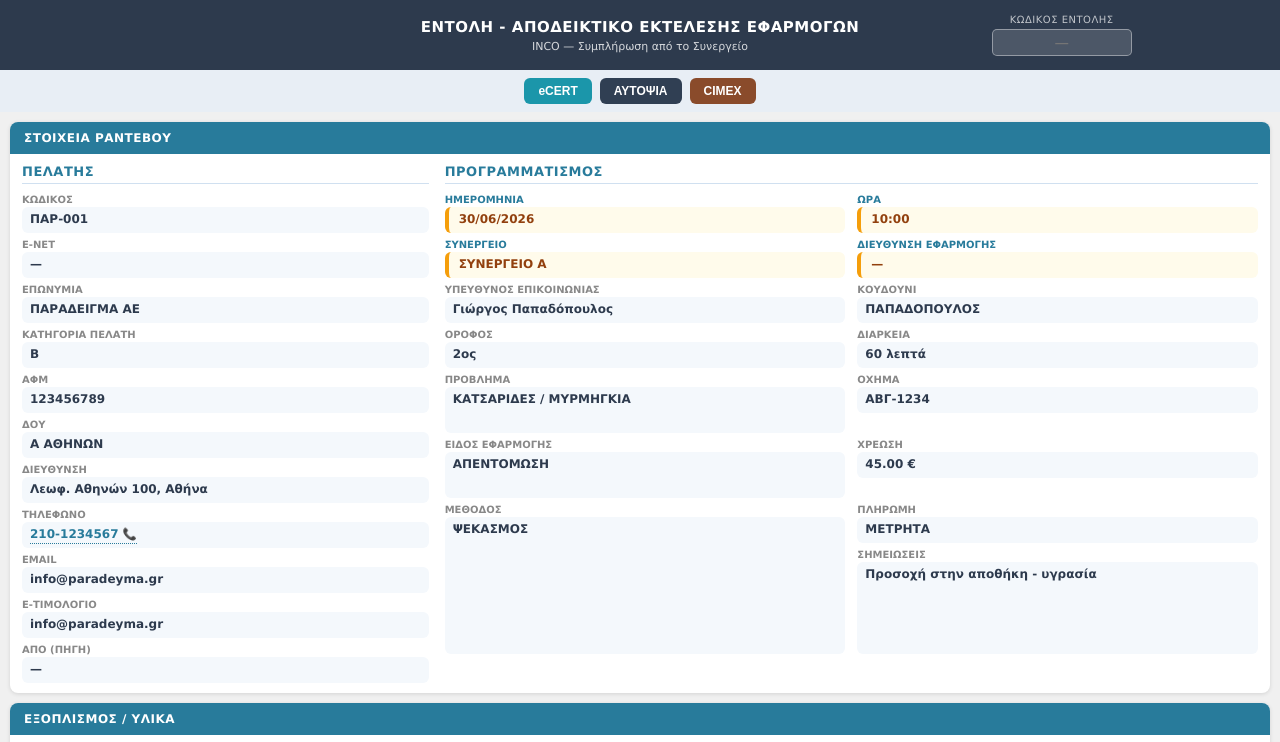
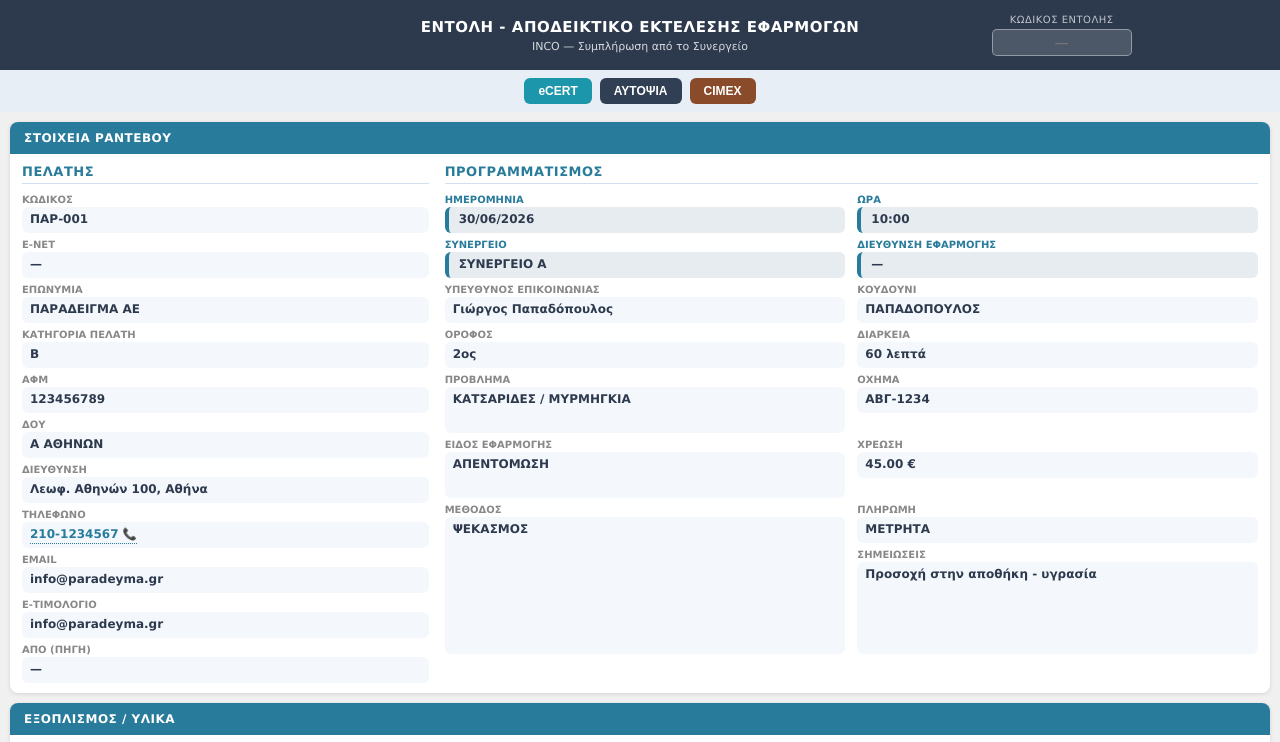
Before and after one commit to incoedy-ai/form-synergeiou, a plain HTML site: page form_synergeiou.html in a window 1280 px wide. Shown: the top 742 px of the page. Drawn offline with Linux system fonts and the light colour scheme.

Commit message:
Και οι τιμές του προγραμματισμού στη φόρμα συνεργείου σε γκρι-μπλε
Οι ετικέτες είχαν γίνει μπλε αλλά οι τιμές δίπλα τους κρατούσαν ακόμα το
κεχριμπαρί φόντο με την πορτοκαλί γραμμή.

Co-Authored-By: Claude Opus 5 <noreply@anthropic.com>

```diff
--- a/form_synergeiou.html
+++ b/form_synergeiou.html
@@ -289,10 +289,10 @@
       <div class="rv-col rv-col-wide">
         <div class="info-col-title">ΠΡΟΓΡΑΜΜΑΤΙΣΜΟΣ</div>
         <div class="prog-grid">
-          <div class="info-item"><span class="info-label" style="color:#287B9B;">ΗΜΕΡΟΜΗΝΙΑ</span><span class="info-val" id="inf-imer" style="background:#fffbeb;border-left:4px solid #f59e0b;color:#92400e;padding-left:10px;">—</span></div>
-          <div class="info-item"><span class="info-label" style="color:#287B9B;">ΩΡΑ</span><span class="info-val" id="inf-ora" style="background:#fffbeb;border-left:4px solid #f59e0b;color:#92400e;padding-left:10px;">—</span></div>
-          <div class="info-item"><span class="info-label" style="color:#287B9B;">ΣΥΝΕΡΓΕΙΟ</span><span class="info-val" id="inf-syn" style="background:#fffbeb;border-left:4px solid #f59e0b;color:#92400e;padding-left:10px;">—</span></div>
-          <div class="info-item"><span class="info-label" id="lbl-diey-ef" style="color:#287B9B;">ΔΙΕΥΘΥΝΣΗ ΕΦΑΡΜΟΓΗΣ</span><span class="info-val" id="inf-diey-ef" style="background:#fffbeb;border-left:4px solid #f59e0b;color:#92400e;padding-left:10px;">—</span></div>
+          <div class="info-item"><span class="info-label" style="color:#287B9B;">ΗΜΕΡΟΜΗΝΙΑ</span><span class="info-val" id="inf-imer" style="background:#e7ecf0;border-left:4px solid #287B9B;color:#2D3A4D;padding-left:10px;">—</span></div>
+          <div class="info-item"><span class="info-label" style="color:#287B9B;">ΩΡΑ</span><span class="info-val" id="inf-ora" style="background:#e7ecf0;border-left:4px solid #287B9B;color:#2D3A4D;padding-left:10px;">—</span></div>
+          <div class="info-item"><span class="info-label" style="color:#287B9B;">ΣΥΝΕΡΓΕΙΟ</span><span class="info-val" id="inf-syn" style="background:#e7ecf0;border-left:4px solid #287B9B;color:#2D3A4D;padding-left:10px;">—</span></div>
+          <div class="info-item"><span class="info-label" id="lbl-diey-ef" style="color:#287B9B;">ΔΙΕΥΘΥΝΣΗ ΕΦΑΡΜΟΓΗΣ</span><span class="info-val" id="inf-diey-ef" style="background:#e7ecf0;border-left:4px solid #287B9B;color:#2D3A4D;padding-left:10px;">—</span></div>
           <div class="info-item"><span class="info-label">ΥΠΕΥΘΥΝΟΣ ΕΠΙΚΟΙΝΩΝΙΑΣ</span><span class="info-val" id="inf-yp">—</span></div>
           <div class="info-item"><span class="info-label">ΚΟΥΔΟΥΝΙ</span><span class="info-val" id="inf-koud">—</span></div>
           <div class="info-item"><span class="info-label">ΟΡΟΦΟΣ</span><span class="info-val" id="inf-orof">—</span></div>
```
